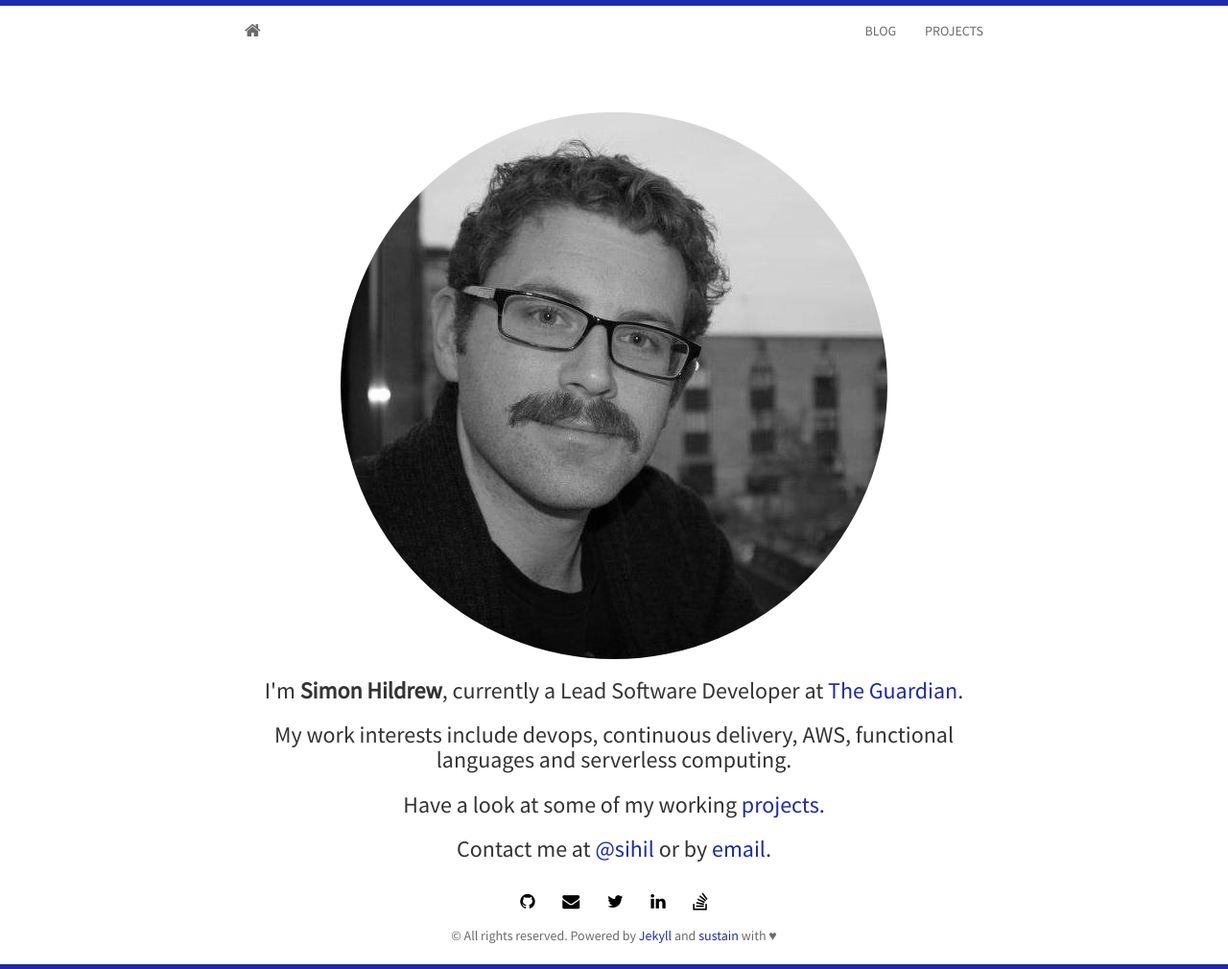
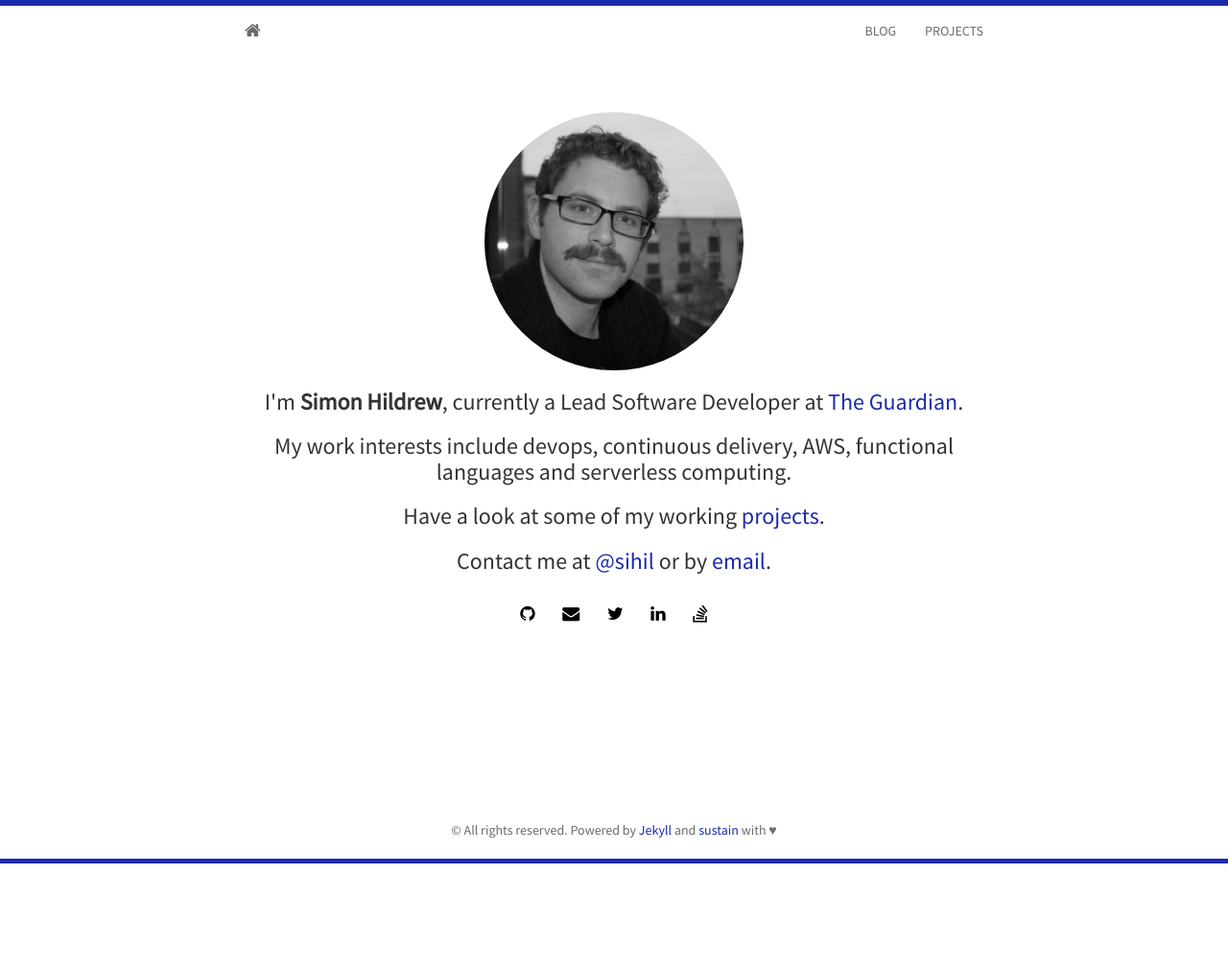
Before and after one commit to sihil/sihil.github.io, a Jekyll site: the page built from index.html, in a window 1280 px wide. Shown: the whole page at 96% size. Built offline with Jekyll 4.4.1, drawn with Linux system fonts in a browser that asks for light colours; nearby versions of some CDN libraries; the list of posts is cut into pages by our own code; after the commit the page ends 900 px from its top, so only the background shows below that.

Commit message:
Improve image sizing

```diff
--- a/static/css/main.css
+++ b/static/css/main.css
@@ -142,11 +142,14 @@ body {
 .avatar {
   padding-top: 5%;
 }
+.avatar img {
+  max-width: 35%;
+}
 .blog-post{
   padding-top: 15px;
 }
 .blogpost img {
-  width: 100%;
+  max-width: 100%;
 }
 .blog-title{
   padding-top: 2px;
```
